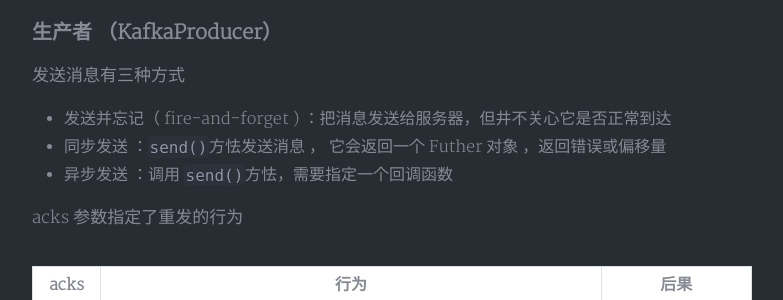
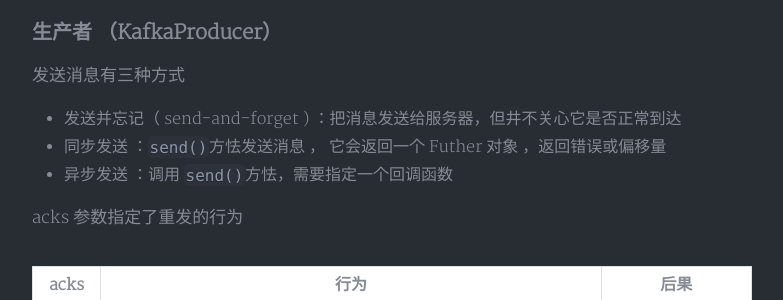
Before and after one commit to ica10888/ica10888.github.io, a Jekyll site: the page built from _posts/2020-02-27-Kafka 分布式消息队列.md, in a window 1280 px wide and 900 px high, scrolled down 968 px. Shown: the part 151-451 px from the top of the window, without its empty margins (248-1031 px from the left). Built offline with Jekyll 4.4.1, drawn with Linux system fonts in a browser that asks for light colours; nearby versions of some CDN libraries; a style sheet for code colours, icons or effects is not loaded.

Commit message:
Update 2020-02-27-Kafka 分布式消息队列.md

```diff
--- a/_posts/2020-02-27-Kafka 分布式消息队列.md
+++ b/_posts/2020-02-27-Kafka 分布式消息队列.md
@@ -35,7 +35,7 @@
 
 发送消息有三种方式
 
-- 发送并忘记（ fire-and-forget ) ：把消息发送给服务器，但井不关心它是否正常到达
+- 发送并忘记（ send-and-forget ) ：把消息发送给服务器，但井不关心它是否正常到达
 - 同步发送 ：`send()`方怯发送消息 ， 它会返回一个 Futher 对象 ，返回错误或偏移量
 - 异步发送 ：调用 `send()`方怯，需要指定一个回调函数
 
```
